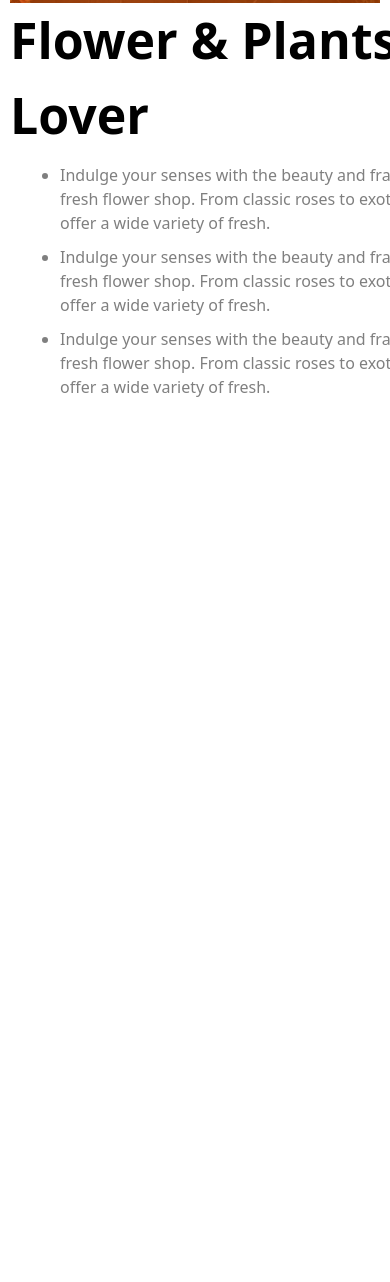
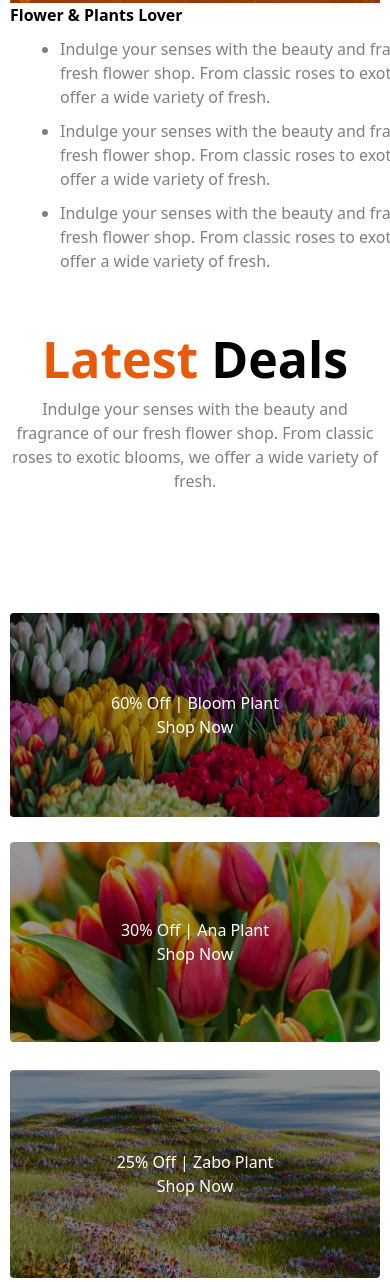
Before and after one commit to Sopnoasebachar/B12A02-Responsive-Flowers, a plain HTML site: page index.html in a window 390 px wide. Shown: the part 3066-4348 px from the top of the page. Before the commit the page ends 3490 px from the top, so only its background shows below. Drawn offline with nearby package versions, Linux system fonts and the light colour scheme.

Commit message:
responsive 3rd part

```diff
--- a/index.html
+++ b/index.html
@@ -115,7 +115,7 @@
           alt="">
       </div>
       <div class="flex w-[500px]  flex-col gap-[10px]">
-        <p class="text-[50px] font-[800]">Flower & Plants Lover</p>
+        <p class="lg:text-[50px] font-[800] tex-[30px]">Flower & Plants Lover</p>
         <ul class="flex flex-col gap-[10px] text-[rgba(0,0,0,0.5)] list-disc ml-[50px]">
           <li>Indulge your senses with the beauty and fragrance of our fresh flower shop. From classic roses to exotic
             blooms, we
@@ -129,6 +129,43 @@
         </ul>
       </div>
     </section>
+    <section class="md:px-[150px]  py-[24.5px] sm:text-center px-[10px]">
+      <p class="text-center text-[50px] font-[800]"><span class="text-[#E95A08]">Latest</span> Deals</p>
+      <p class="text-[rgba(0,0,0,0.5)] text-center lg:w-[600px] mx-[auto] my-[0px]">Indulge your senses with the beauty
+        and fragrance of
+        our fresh
+        flower shop. From classic roses to exotic
+        blooms, we
+        offer a wide variety of fresh.</p>
+      <div class="flex gap-x-[28px] gap-y-[28px] lg:h-[423px] mt-[120px] flex-col lg:flex-row">
+        <div class="flex flex-col gap-y-[25px]">
+          <div class="relative rounded  rounded">
+            <img src="assets/deal-bloom.png" alt="" class="rounded text-[rgba(0,0,0,0.4)] w-[100%] h-[100%] rounded">
+            <div
+              class="absolute z-10 top-[0px] left-[0px] text-[white] w-[100%] h-[100%] bg-[rgba(0,0,0,0.4)] flex justify-center items-center flex-col rounded">
+              <p>60% Off | Bloom Plant</p>
+              <p>Shop Now</p>
+            </div>
+          </div>
+          <div class="relative rounded rounded grow-2">
+            <img src="assets/deal-ana.png" alt="" class="rounded text-[rgba(0,0,0,0.4)] w-[100%] h-[100%] rounded">
+            <div
+              class="absolute z-10 top-[0px] left-[0px] text-[white] w-[100%] h-[100%] bg-[rgba(0,0,0,0.4)] flex justify-center items-center flex-col rounded">
+              <p>30% Off | Ana Plant</p>
+              <p>Shop Now</p>
+            </div>
+          </div>
+        </div>
+        <div class="relative rounded  rounded grow-2">
+          <img src="assets/deal-zabo.png" alt="" class="rounded text-[rgba(0,0,0,0.4)] w-[100%] rounded h-[100%]">
+          <div
+            class="absolute z-10 top-[0px] left-[0px] text-[white] w-[100%] h-[100%] bg-[rgba(0,0,0,0.4)] flex justify-center items-center flex-col rounded">
+            <p>25% Off | Zabo Plant</p>
+            <p>Shop Now</p>
+          </div>
+        </div>
+      </div>
+    </section>
   </main>
 </body>
 
```
